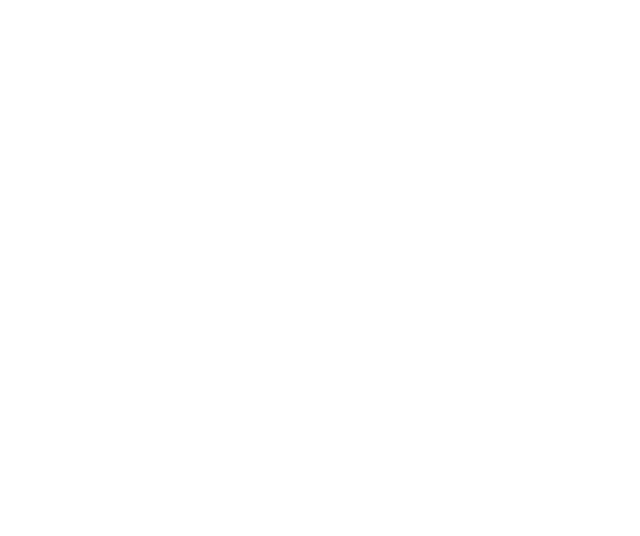
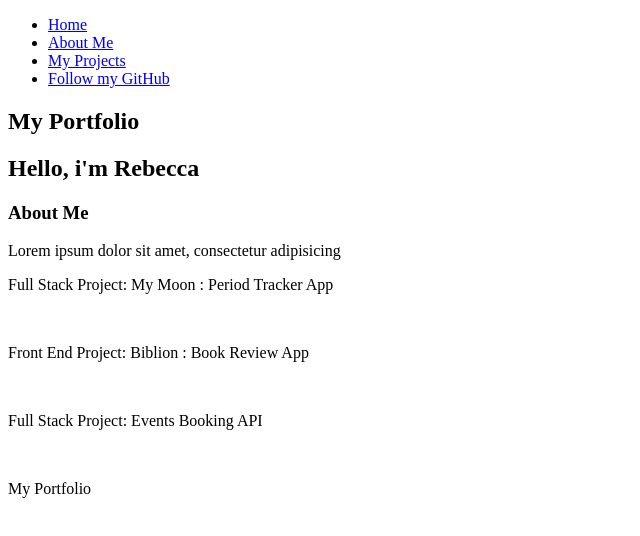
Before and after one commit to rebeccasolomon446/Portfolio, a plain HTML site: page index.html in a window 1280 px wide. Shown: the whole page, without its empty margins (0-640 px from the left). Drawn offline with Linux system fonts and the light colour scheme.

Commit message:
codes general body of sie

```diff
--- a/index.html
+++ b/index.html
@@ -10,9 +10,38 @@
 
     <header>
         <nav>
+            <ul>
+                <li><a href="#">Home</a></li>
+                <li><a href="#">About Me</a></li>
+                <li><a href="#">My Projects</a></li>
+                <li><a href="#">Follow my GitHub</a></li>
+            </ul>
 
+            <h1>My Portfolio</h1>
         </nav>
     </header>
 
+    <div>
+        <h2>Hello, i'm Rebecca</h2>
+    </div>
+
+    <div>
+        <h3>About Me</h3>
+        <p>Lorem ipsum dolor sit amet, consectetur adipisicing</p>
+    </div>
+
+    <div>
+        <p>Full Stack Project: My Moon : Period Tracker App</p>
+        <a href="#"><img src=""> </a>
+        <p>Front End Project: Biblion : Book Review App</p>
+        <a href="#"><img src=""> </a>
+        <p>Full Stack Project: Events Booking API</p>
+        <a href="#"><img src=""> </a>
+    </div>
+
+    <footer>
+        <p>My Portfolio</p>
+    </footer>
+
 </body>
 </html>
```
